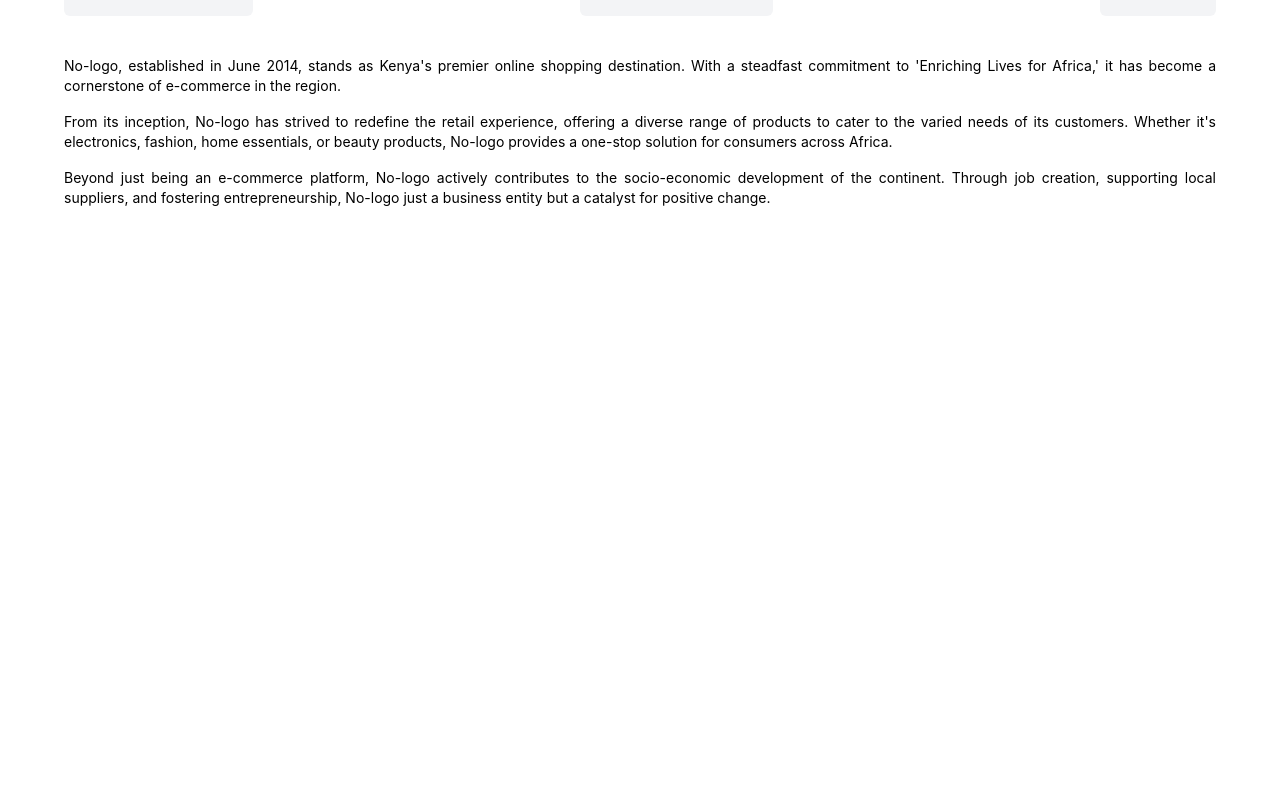
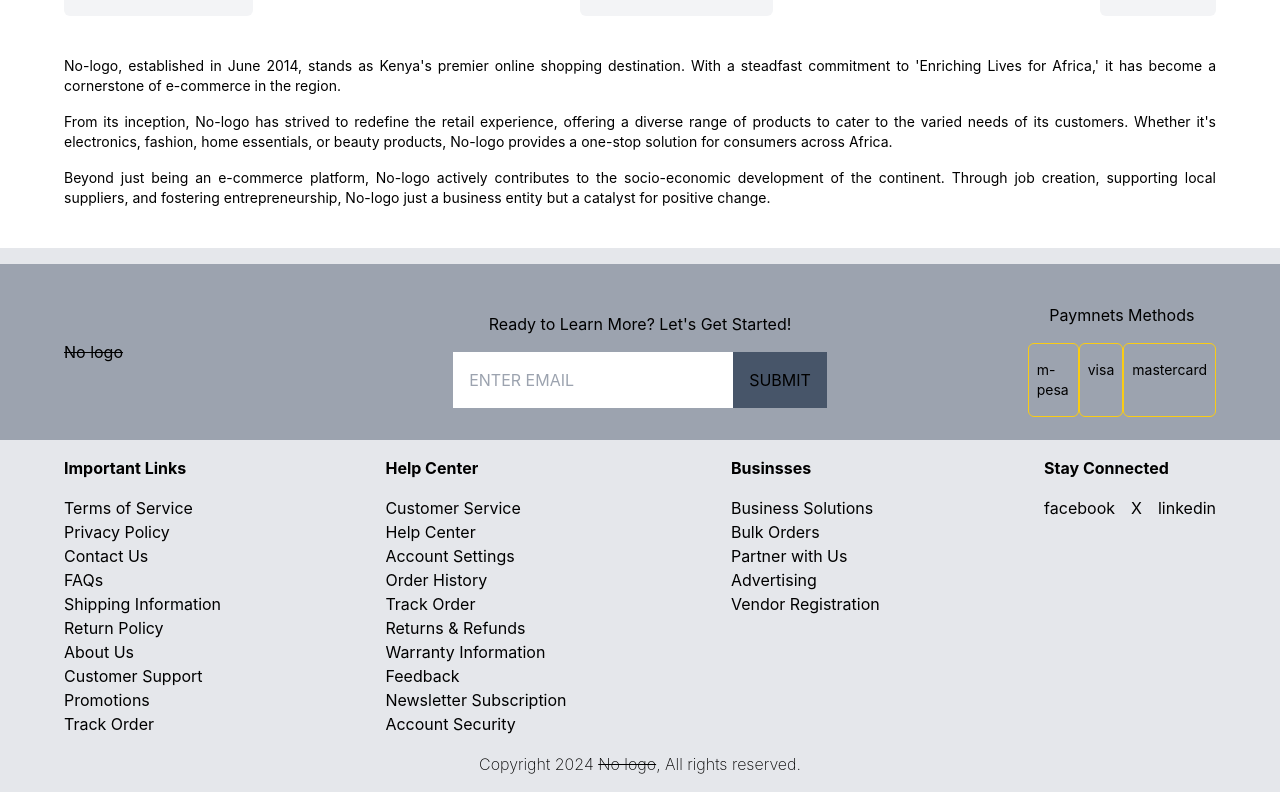
Before and after one commit to philipNgungi037/finishes, a React (Create React App) app: page / in a window 1280 px wide. Shown: the part 2272-3064 px from the top of the page. Before the commit the page ends 2520 px from the top, so only its background shows below. Built offline with nearby package versions, Linux system fonts and the light colour scheme.

Commit message:
:art: Render fooetr into main landing-page.

```diff
--- a/src/pages/langing-page/LandingPage.jsx
+++ b/src/pages/langing-page/LandingPage.jsx
@@ -6,6 +6,7 @@ import AllCategories from '../../components/landing-page/products/AllCategories'
 import Affordable from '../../components/landing-page/products/Affordable'
 import ClothesAndBeauty from '../../components/landing-page/products/ClothesAndBeauty'
 import AboutUs from '../../components/landing-page/about-us/About-us'
+import Footer from '../../components/landing-page/footer/Footer'
 
 const LandingPage = () => {
   return (
@@ -16,6 +17,7 @@ const LandingPage = () => {
       <Affordable/>
       <ClothesAndBeauty/>
       <AboutUs/>
+      <Footer/>
       {/* <AllProducts/> */}
     </div>
   )
```
